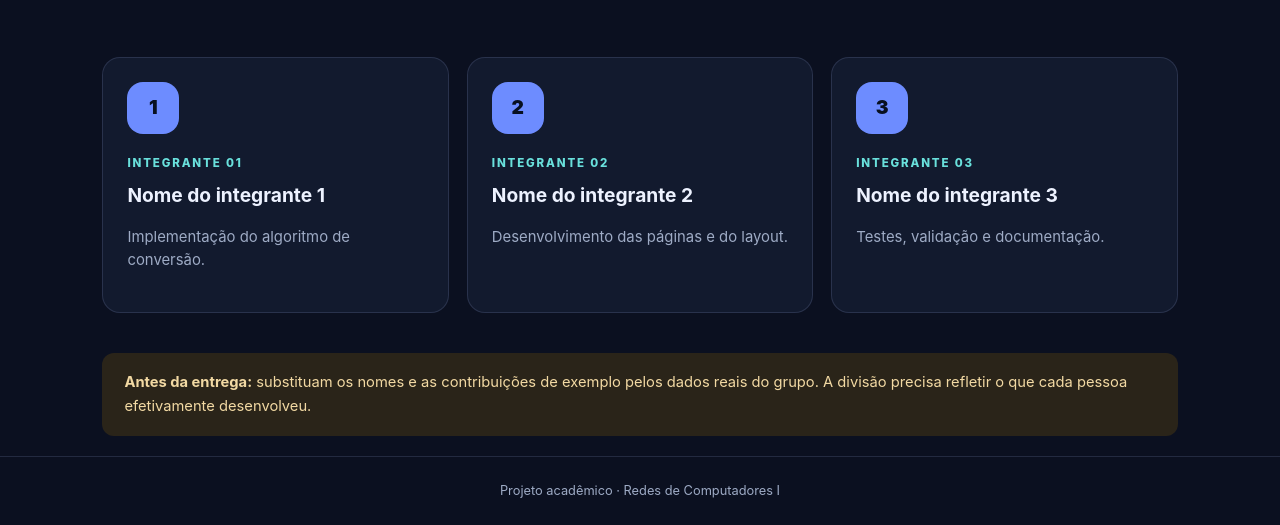
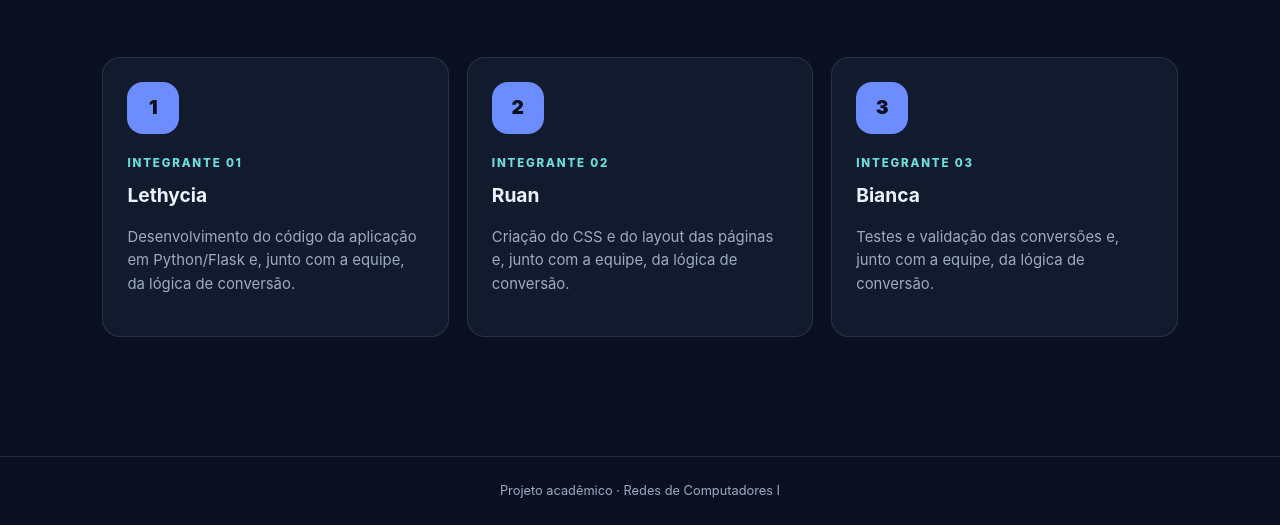
Before and after one commit to RuanVianaa/Conversor-Base-Flask, a Flask app: page /equipe in a window 1280 px wide. Shown: the part 288-813 px from the top of the page. Run offline with Flask 3, Linux system fonts and the light colour scheme.

Commit message:
Alterações

```diff
--- a/app.py
+++ b/app.py
@@ -96,11 +96,19 @@ def inicio():
 
 @app.route("/equipe")
 def equipe():
-    # Substituam os exemplos pelos integrantes reais e suas contribuições.
     integrantes = [
-        {"nome": "Nome do integrante 1", "contribuicao": "Implementação do algoritmo de conversão."},
-        {"nome": "Nome do integrante 2", "contribuicao": "Desenvolvimento das páginas e do layout."},
-        {"nome": "Nome do integrante 3", "contribuicao": "Testes, validação e documentação."},
+        {
+            "nome": "Lethycia",
+            "contribuicao": "Desenvolvimento do código da aplicação em Python/Flask e, junto com a equipe, da lógica de conversão.",
+        },
+        {
+            "nome": "Ruan",
+            "contribuicao": "Criação do CSS e do layout das páginas e, junto com a equipe, da lógica de conversão.",
+        },
+        {
+            "nome": "Bianca",
+            "contribuicao": "Testes e validação das conversões e, junto com a equipe, da lógica de conversão.",
+        },
     ]
     return render_template("equipe.html", pagina="equipe", integrantes=integrantes)
 
--- a/templates/equipe.html
+++ b/templates/equipe.html
@@ -16,5 +16,4 @@
   </article>
   {% endfor %}
 </section>
-<div class="notice"><strong>Antes da entrega:</strong> substituam os nomes e as contribuições de exemplo pelos dados reais do grupo. A divisão precisa refletir o que cada pessoa efetivamente desenvolveu.</div>
 {% endblock %}
```
